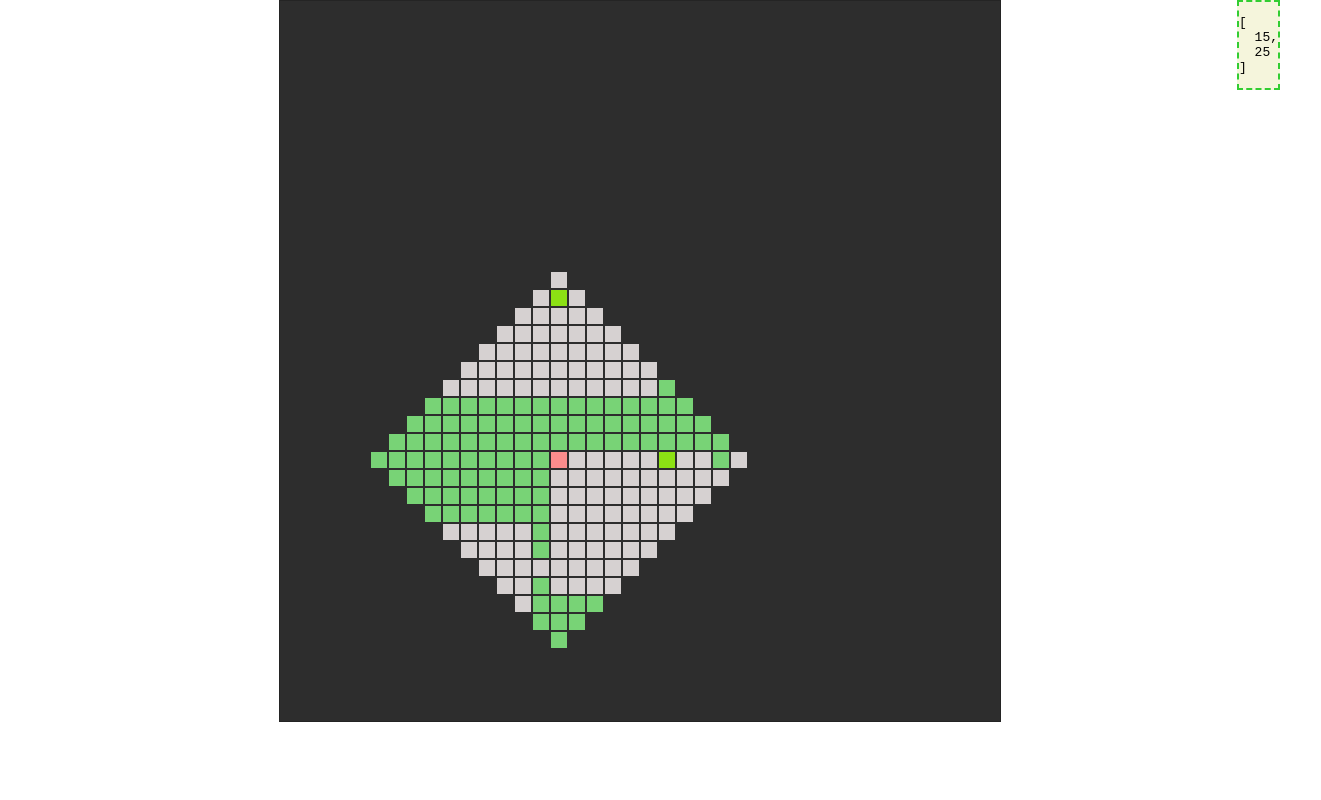
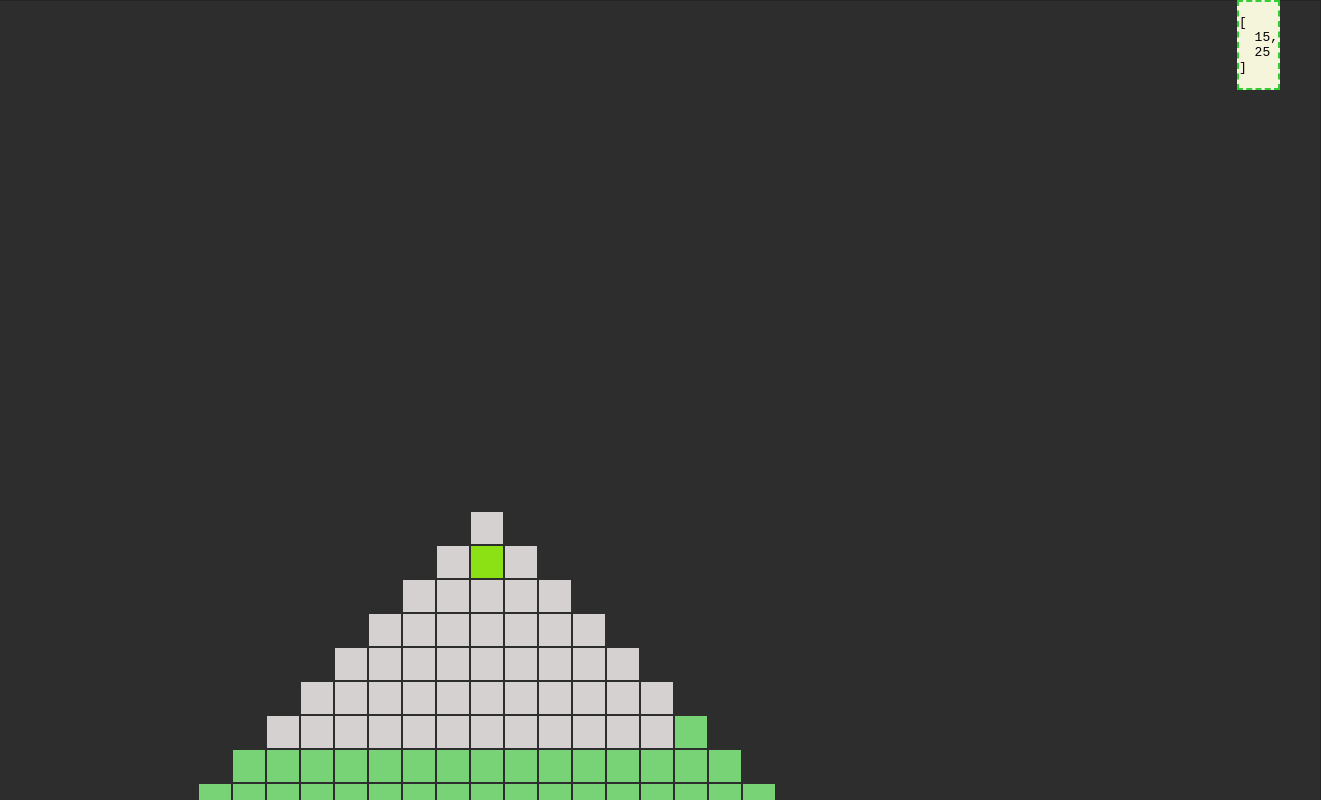
Before and after one commit to theednaffattack/dungeon-crawler-new, a React (Vite) app: page / in a window 1280 px wide. Shown: the top 800 px of the page, 1321 px wide, since content can reach past the window. Built offline with nearby package versions, Linux system fonts and the light colour scheme.

Commit message:
Adjust tile size

```diff
--- a/src/app.css
+++ b/src/app.css
@@ -42,8 +42,8 @@
 }
 
 .cell {
-  height: 1em;
-  width: 1em;
+  height: 2em;
+  width: 2em;
   border: 1px solid #2d2d2d;
   background: #78d376;
 }
```
